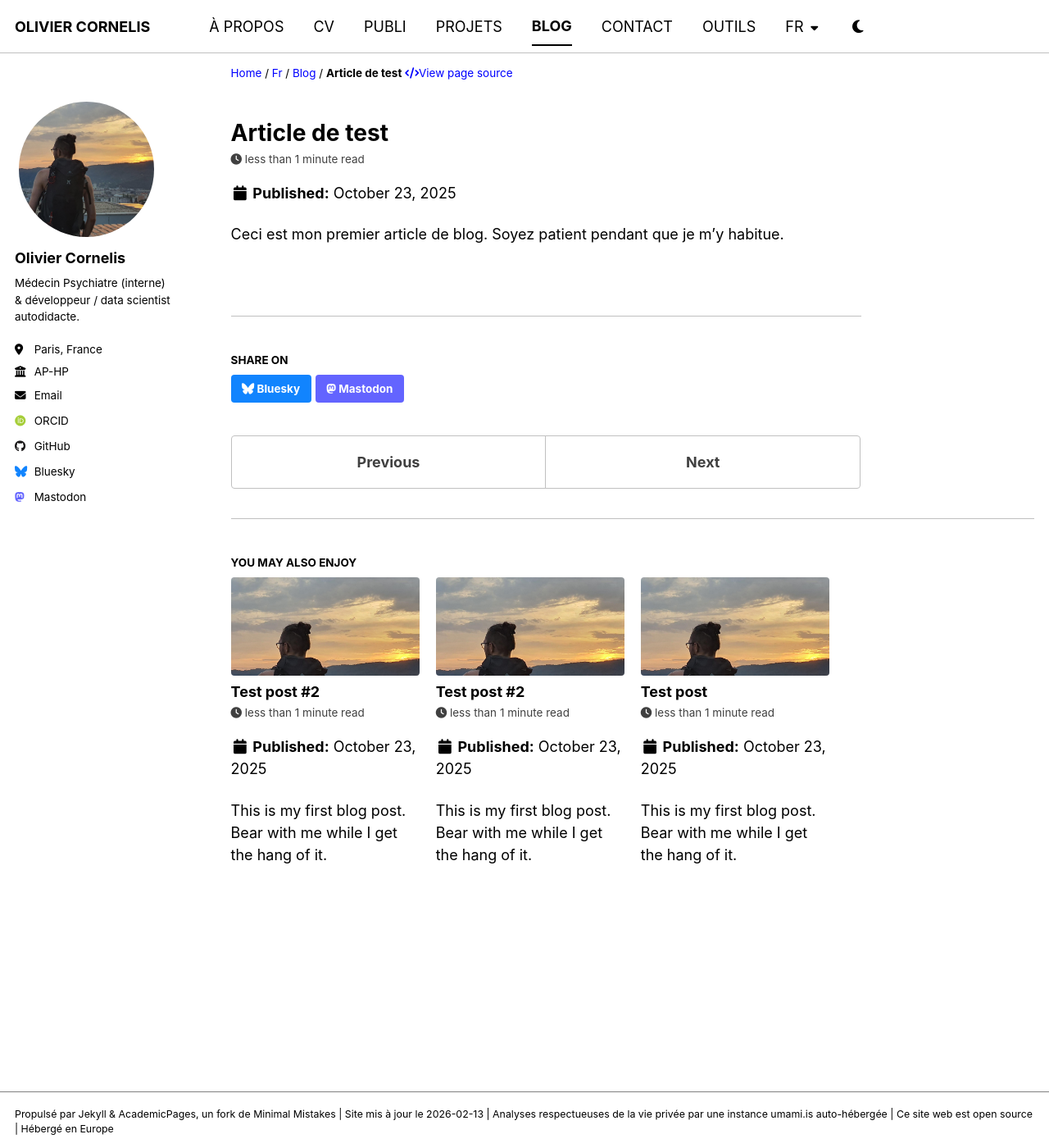
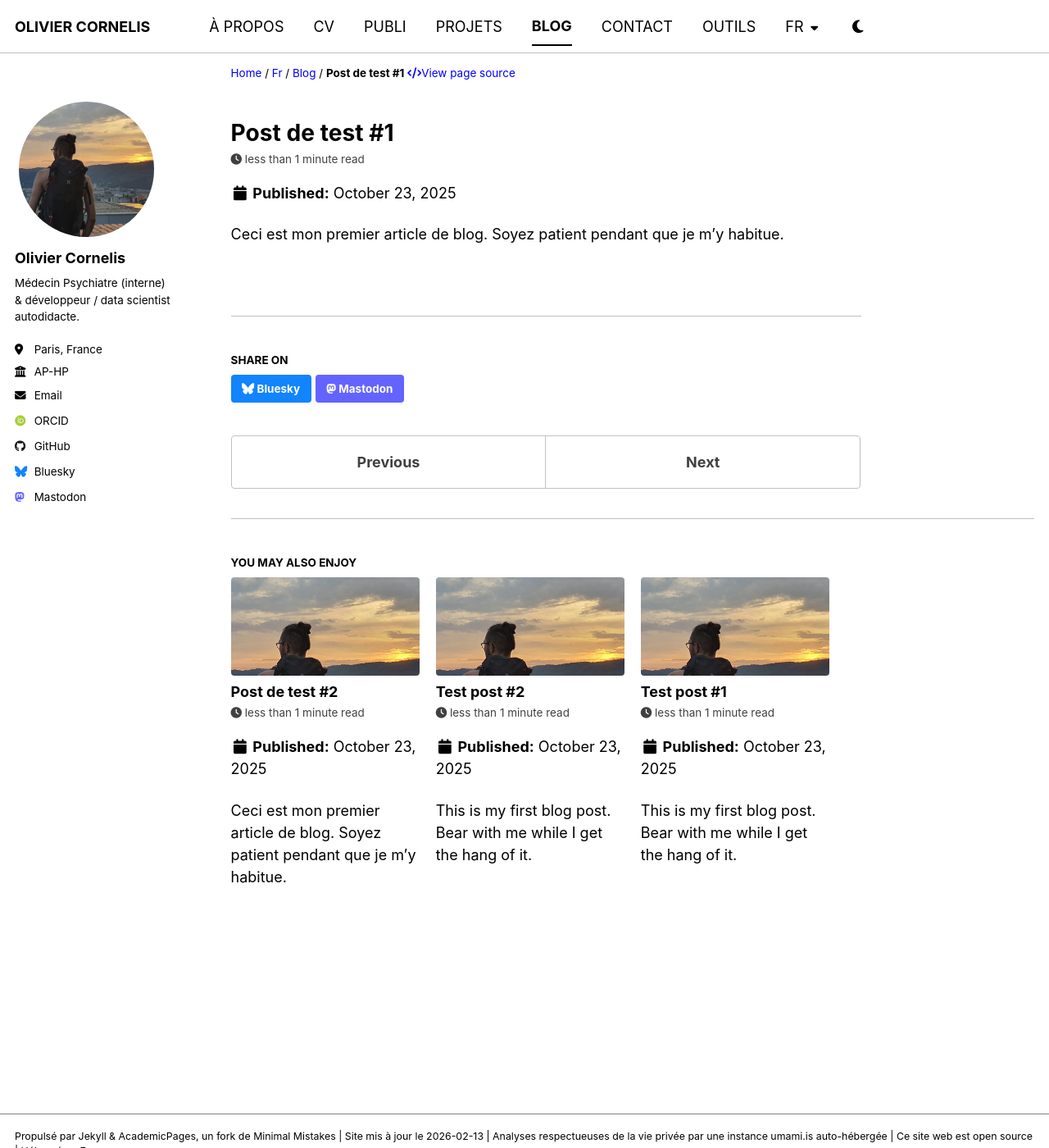
Before and after one commit to thiswillbeyourgithub/website, a Jekyll site: the page built from _posts/fr/2025-10-23-first-post.md, in a window 1280 px wide and 1400 px high. Shown: the whole window at 82% size. Built offline with Jekyll 4.4.1, drawn with Linux system fonts in a browser that asks for light colours; some web fonts are replaced.

Commit message:
uniformize blog posts
Signed-off-by: thiswillbeyourgithub <26625900+thiswillbeyourgithub@users.noreply.github.com>

```diff
--- a/_posts/en/2025-10-23-first-post.md
+++ b/_posts/en/2025-10-23-first-post.md
@@ -1,8 +1,8 @@
 ---
-title: 'Test post'
+title: 'Test post #1'
 date: 2025-10-23
 lang: en
-permalink: /en/blog/test
+permalink: /en/blog/test1
 # permalink: /posts/2012/08/blog-post-1/
 # layout: archive
 # author_profile: false
--- a/_posts/fr/2025-10-23-first-post.md
+++ b/_posts/fr/2025-10-23-first-post.md
@@ -1,8 +1,8 @@
 ---
-title: 'Article de test'
+title: 'Post de test #1'
 date: 2025-10-23
 lang: fr
-permalink: /fr/blog/test
+permalink: /fr/blog/test1
 # permalink: /posts/2012/08/blog-post-1/
 # layout: archive
 # author_profile: false
--- a/_posts/fr/2025-10-23-second-post.md
+++ b/_posts/fr/2025-10-23-second-post.md
@@ -1,5 +1,5 @@
 ---
-title: 'Test post #2'
+title: 'Post de test #2'
 date: 2025-10-23
 lang: fr
 permalink: /fr/blog/test2
@@ -10,4 +10,4 @@ permalink: /fr/blog/test2
 #   - test
 ---
 
-This is my first blog post. Bear with me while I get the hang of it.
+Ceci est mon premier article de blog. Soyez patient pendant que je m'y habitue.
```
